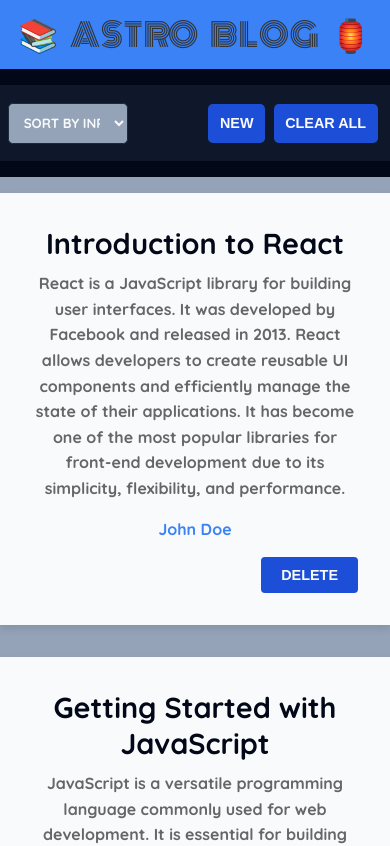
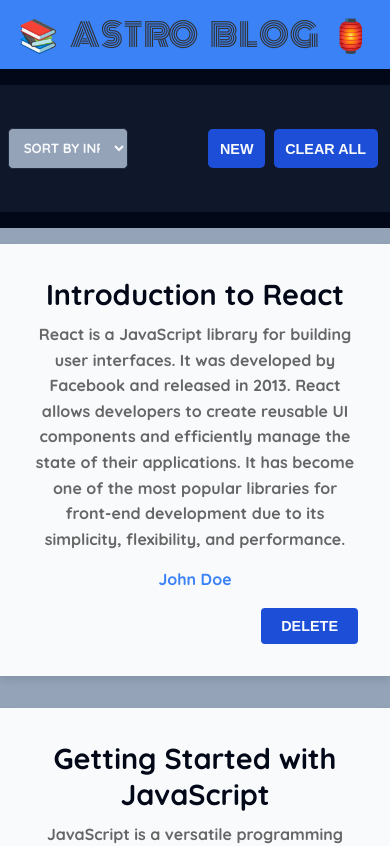
Before and after one commit to DevHeris/ReactBlogApp, a React (Create React App) app: page / in a window 390 px wide. Shown: the top 846 px of the page. Built offline with nearby package versions, Linux system fonts and the light colour scheme.

Commit message:
bug fixes

```diff
--- a/src/index.css
+++ b/src/index.css
@@ -280,7 +280,7 @@ textarea::placeholder {
 @media screen and (max-width: 800px) {
   .form-filter-posts {
     grid-template-columns: 1fr;
-    grid-template-rows: auto;
+    grid-template-rows: 0.1fr 1fr auto;
   }
 
   .filter-actions {
```
